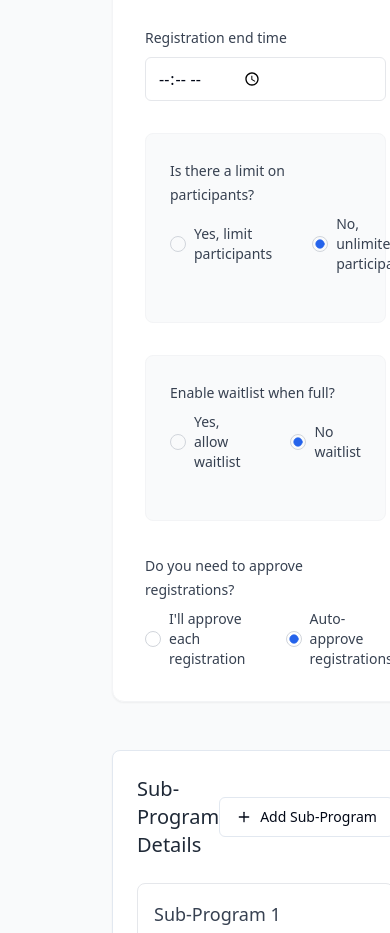
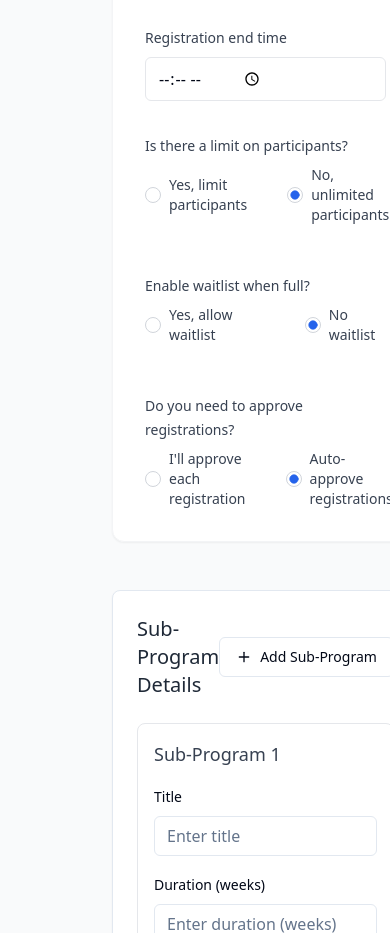
Before and after one commit to SweetyGrace/infinitheism-program-portal, a React (Vite) app: page /add-program/hdb in a window 390 px wide. Shown: the part 1920-2853 px from the top of the page. Built offline with nearby package versions, Linux system fonts and the light colour scheme.

Commit message:
Refactor: Implement inline layout improvements
- Place seat limit and waitlist count fields inline.
- Remove background containers for these sections.
- Maintain smooth transitions and responsive behavior.
- Keep approval question at the bottom.

```diff
--- a/src/pages/AddProgramPage.tsx
+++ b/src/pages/AddProgramPage.tsx
@@ -836,19 +836,19 @@ const AddProgramPage = () => {
                       )}
                     />
 
-                    {/* Participants Limit Section - Grouped */}
-                    <div className="md:col-span-2 bg-gray-50 rounded-lg p-6 border border-gray-100">
+                    {/* Participants Limit Section - Inline Layout */}
                     <FormField
                       control={form.control}
                       name="hasSeatLimit"
                       render={({ field }) => (
-                          <FormItem className="mb-6">
+                        <FormItem className="md:col-span-2">
                           <FormLabel className="text-sm font-medium text-gray-700">Is there a limit on participants?</FormLabel>
+                          <div className="flex flex-col md:flex-row md:items-end gap-4 mt-2">
                             <FormControl>
                               <RadioGroup
                                 onValueChange={field.onChange}
                                 defaultValue={field.value}
-                                className="flex flex-row space-x-8 mt-2"
+                                className="flex flex-row space-x-8"
                               >
                                 <div className="flex items-center space-x-2">
                                   <RadioGroupItem value="yes" id="limit-yes" className="border-gray-300 text-blue-600" />
@@ -860,33 +860,31 @@ const AddProgramPage = () => {
                                 </div>
                               </RadioGroup>
                             </FormControl>
-                            <FormMessage />
-                          </FormItem>
-                        )}
-                      />
 
-                      {/* Seat Limit Number - Conditional */}
+                            {/* Seat Limit Number - Conditional Inline */}
                             <div className={cn(
                               "overflow-hidden transition-all duration-300 ease-in-out",
                               hasSeatLimit === 'yes'
-                          ? "max-h-24 opacity-100 transform translate-y-0"
-                          : "max-h-0 opacity-0 transform -translate-y-2"
+                                ? "max-w-xs opacity-100 transform translate-x-0"
+                                : "max-w-0 opacity-0 transform -translate-x-4"
                             )}>
                               {hasSeatLimit === 'yes' && (
                                 <FormField
                                   control={form.control}
                                   name="seatLimit"
                                   render={({ field }) => (
-                              <FormItem className="max-w-sm">
-                                <FormLabel className="text-sm font-medium text-gray-700">How many participants can join?</FormLabel>
+                                    <FormItem>
                                       <FormControl>
+                                        <div className="flex flex-col space-y-1">
+                                          <Label className="text-xs text-gray-600">Number of seats</Label>
                                           <Input
                                             type="number"
-                                    placeholder="Enter number of seats"
+                                            placeholder="Enter seats"
                                             min="1"
-                                    className="h-11 border-gray-200 focus:border-blue-500 focus:ring-2 focus:ring-blue-100 transition-all duration-200"
+                                            className="h-10 w-32 border-gray-200 focus:border-blue-500 focus:ring-2 focus:ring-blue-100 transition-all duration-200"
                                             {...field}
                                           />
+                                        </div>
                                       </FormControl>
                                       <FormMessage />
                                     </FormItem>
@@ -895,20 +893,24 @@ const AddProgramPage = () => {
                               )}
                             </div>
                           </div>
+                          <FormMessage />
+                        </FormItem>
+                      )}
+                    />
 
-                    {/* Waitlist Section - Grouped */}
-                    <div className="md:col-span-2 bg-gray-50 rounded-lg p-6 border border-gray-100">
+                    {/* Waitlist Section - Inline Layout */}
                     <FormField
                       control={form.control}
                       name="hasWaitlist"
                       render={({ field }) => (
-                          <FormItem className="mb-6">
+                        <FormItem className="md:col-span-2">
                           <FormLabel className="text-sm font-medium text-gray-700">Enable waitlist when full?</FormLabel>
+                          <div className="flex flex-col md:flex-row md:items-end gap-4 mt-2">
                             <FormControl>
                               <RadioGroup
                                 onValueChange={field.onChange}
                                 defaultValue={field.value}
-                                className="flex flex-row space-x-8 mt-2"
+                                className="flex flex-row space-x-8"
                               >
                                 <div className="flex items-center space-x-2">
                                   <RadioGroupItem value="yes" id="waitlist-yes" className="border-gray-300 text-blue-600" />
@@ -920,33 +922,31 @@ const AddProgramPage = () => {
                                 </div>
                               </RadioGroup>
                             </FormControl>
-                            <FormMessage />
-                          </FormItem>
-                        )}
-                      />
 
-                      {/* Waitlist Trigger Count - Conditional */}
+                            {/* Waitlist Trigger Count - Conditional Inline */}
                             <div className={cn(
                               "overflow-hidden transition-all duration-300 ease-in-out",
                               hasWaitlist === 'yes'
-                          ? "max-h-24 opacity-100 transform translate-y-0"
-                          : "max-h-0 opacity-0 transform -translate-y-2"
+                                ? "max-w-xs opacity-100 transform translate-x-0"
+                                : "max-w-0 opacity-0 transform -translate-x-4"
                             )}>
                               {hasWaitlist === 'yes' && (
                                 <FormField
                                   control={form.control}
                                   name="waitlistTriggerCount"
                                   render={({ field }) => (
-                              <FormItem className="max-w-sm">
-                                <FormLabel className="text-sm font-medium text-gray-700">Waitlist trigger count</FormLabel>
+                                    <FormItem>
                                       <FormControl>
+                                        <div className="flex flex-col space-y-1">
+                                          <Label className="text-xs text-gray-600">Trigger count</Label>
                                           <Input
                                             type="number"
-                                    placeholder="When to start waitlist"
+                                            placeholder="Count"
                                             min="1"
-                                    className="h-11 border-gray-200 focus:border-blue-500 focus:ring-2 focus:ring-blue-100 transition-all duration-200"
+                                            className="h-10 w-32 border-gray-200 focus:border-blue-500 focus:ring-2 focus:ring-blue-100 transition-all duration-200"
                                             {...field}
                                           />
+                                        </div>
                                       </FormControl>
                                       <FormMessage />
                                     </FormItem>
@@ -955,6 +955,10 @@ const AddProgramPage = () => {
                               )}
                             </div>
                           </div>
+                          <FormMessage />
+                        </FormItem>
+                      )}
+                    />
 
                     {/* Approval Required - Moved to bottom */}
                     <FormField
```
Lines whose indentation alone changed are shown as unchanged.
